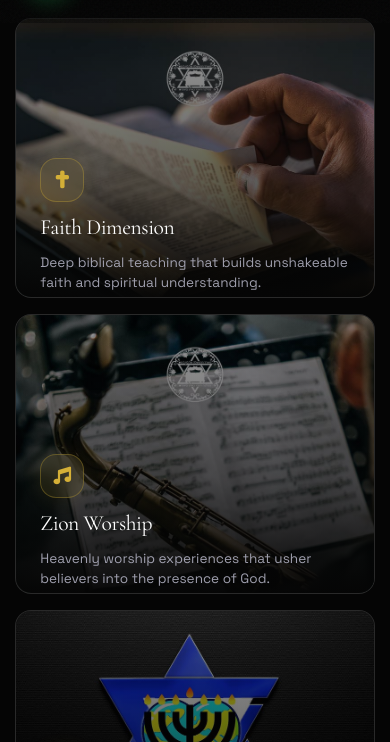
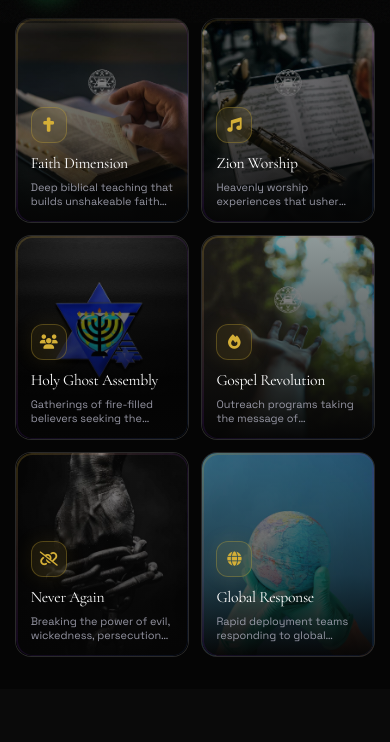
Before and after one commit to Ikimi100/Church-website, a website: page public/index.html in a window 390 px wide. Shown: the part 821-1563 px from the top of the page. Drawn offline with nearby package versions, Linux system fonts and the light colour scheme.

Commit message:
Update project files

```diff
--- a/public/index.html
+++ b/public/index.html
@@ -298,7 +298,7 @@
             <p class="section-subtitle">Welcome. Here's how to get connected and find your place in this family.</p>
         </div>
 
-        <div style="max-width:1200px; margin:0 auto; display:grid; grid-template-columns:repeat(3,1fr); gap:2rem; padding:0 4% 2rem;">
+        <div id="new-here-grid" style="max-width:1200px; margin:0 auto; display:grid; grid-template-columns:repeat(3,1fr); gap:2rem; padding:0 4% 2rem;">
 
             <div style="background:var(--glass-bg); border:1px solid var(--glass-border); border-radius:24px; padding:2.5rem 2rem; text-align:center; transition:all 0.4s ease; position:relative; overflow:hidden;"
                  onmouseover="this.style.borderColor='rgba(212,175,55,0.25)'; this.style.transform='translateY(-8px)'; this.style.boxShadow='0 20px 40px rgba(0,0,0,0.3)'"
--- a/public/style.css
+++ b/public/style.css
@@ -3268,19 +3268,19 @@ footer::before {
         font-size: 0.9rem;
     }
 
-    /* Featured Cards - Premium Mobile */
+    /* Featured Cards — 2-col grid like Quick Access */
     .featured-grid {
-        grid-template-columns: 1fr;
-        gap: 1.25rem;
+        grid-template-columns: repeat(2, 1fr);
+        gap: 0.85rem;
     }
 
     .featured-card {
-        height: 340px;
-        border-radius: 20px;
+        height: 240px;
+        border-radius: 16px;
     }
 
     .featured-card::before {
-        border-radius: 20px;
+        border-radius: 16px;
     }
 
     .featured-card-arrow {
@@ -3288,23 +3288,47 @@ footer::before {
     }
 
     .featured-card-content {
-        padding: 2rem;
-        transform: translateY(20px);
+        padding: 1.15rem;
+        transform: none;
     }
 
     .featured-card p {
-        opacity: 0.9;
-        transform: translateY(0);
+        opacity: 0.85;
+        transform: none;
+        font-size: 0.72rem;
+        line-height: 1.35;
+        max-width: none;
+        display: -webkit-box;
+        -webkit-line-clamp: 2;
+        -webkit-box-orient: vertical;
+        overflow: hidden;
     }
 
     .featured-icon {
-        width: 52px;
-        height: 52px;
-        font-size: 1.25rem;
+        width: 42px;
+        height: 42px;
+        font-size: 1rem;
+        margin-bottom: 0.6rem;
+        border-radius: 12px;
     }
 
     .featured-card h3 {
-        font-size: 1.75rem;
+        font-size: 1.1rem;
+        margin-bottom: 0.25rem;
+    }
+
+    /* Premium touches on mobile: soft gradient border always on + tap feedback */
+    .featured-card::before,
+    .product-card::before {
+        opacity: 0.55;
+    }
+
+    .featured-card:active,
+    .product-card:active,
+    .grid-card:active,
+    .calendar-card:active {
+        transform: scale(0.97);
+        transition: transform 0.15s ease;
     }
 
     /* Grids */
@@ -3600,11 +3624,17 @@ footer::before {
     }
 
     /* Cards - Premium Small Screen */
-    .featured-grid,
-    .store-grid,
     .donation-grid {
         grid-template-columns: 1fr;
         gap: 1rem;
+        padding: 0 2%;
+    }
+
+    /* Ministries + Store stay as 2-col grids on phones */
+    .featured-grid,
+    .store-grid {
+        grid-template-columns: repeat(2, 1fr);
+        gap: 0.75rem;
         padding: 0 2%;
     }
 
@@ -3628,48 +3658,81 @@ footer::before {
     }
 
     .featured-card {
-        height: 280px;
+        height: 205px;
     }
 
     .featured-icon {
-        width: 44px;
-        height: 44px;
-        font-size: 1.1rem;
+        width: 36px;
+        height: 36px;
+        font-size: 0.9rem;
         margin-bottom: 0.5rem;
     }
 
     .featured-card h3 {
-        font-size: 1.35rem;
+        font-size: 0.98rem;
     }
 
     .featured-card p {
+        font-size: 0.68rem;
+        line-height: 1.3;
+    }
+
+    .featured-card-content {
+        padding: 0.9rem;
+    }
+
+    /* Product Cards — 2-col grid */
+    .store-grid {
+        grid-template-columns: repeat(2, 1fr);
+    }
+
+    .product-image {
+        aspect-ratio: 1 / 1;
+    }
+
+    .product-info {
+        padding: 0.85rem;
+    }
+
+    .product-category {
+        font-size: 0.6rem;
+        margin-bottom: 0.3rem;
+    }
+
+    .product-title {
         font-size: 0.85rem;
-        line-height: 1.5;
-    }
-
-    .featured-card-content {
-        padding: 1.5rem;
-    }
-
-    /* Product Cards */
-    .store-grid {
-        grid-template-columns: 1fr;
-    }
-
-    .product-image {
-        aspect-ratio: 3/4;
-    }
-
-    .product-title {
-        font-size: 1rem;
+        margin-bottom: 0.45rem;
+        line-height: 1.25;
     }
 
     .product-price {
-        font-size: 1.25rem;
-    }
-
-    .product-info {
-        padding: 1.25rem;
+        font-size: 1.15rem;
+        margin-bottom: 0.6rem;
+    }
+
+    .add-to-cart {
+        padding: 0.6rem;
+        font-size: 0.72rem;
+        border-radius: 10px;
+    }
+
+    .action-btn {
+        width: 34px;
+        height: 34px;
+        font-size: 0.75rem;
+    }
+
+    .product-actions {
+        top: 0.6rem;
+        right: 0.6rem;
+        gap: 0.5rem;
+    }
+
+    .product-badge {
+        font-size: 0.58rem;
+        padding: 0.3rem 0.6rem;
+        top: 0.6rem;
+        left: 0.6rem;
     }
 
     /* Donation Cards */
```
